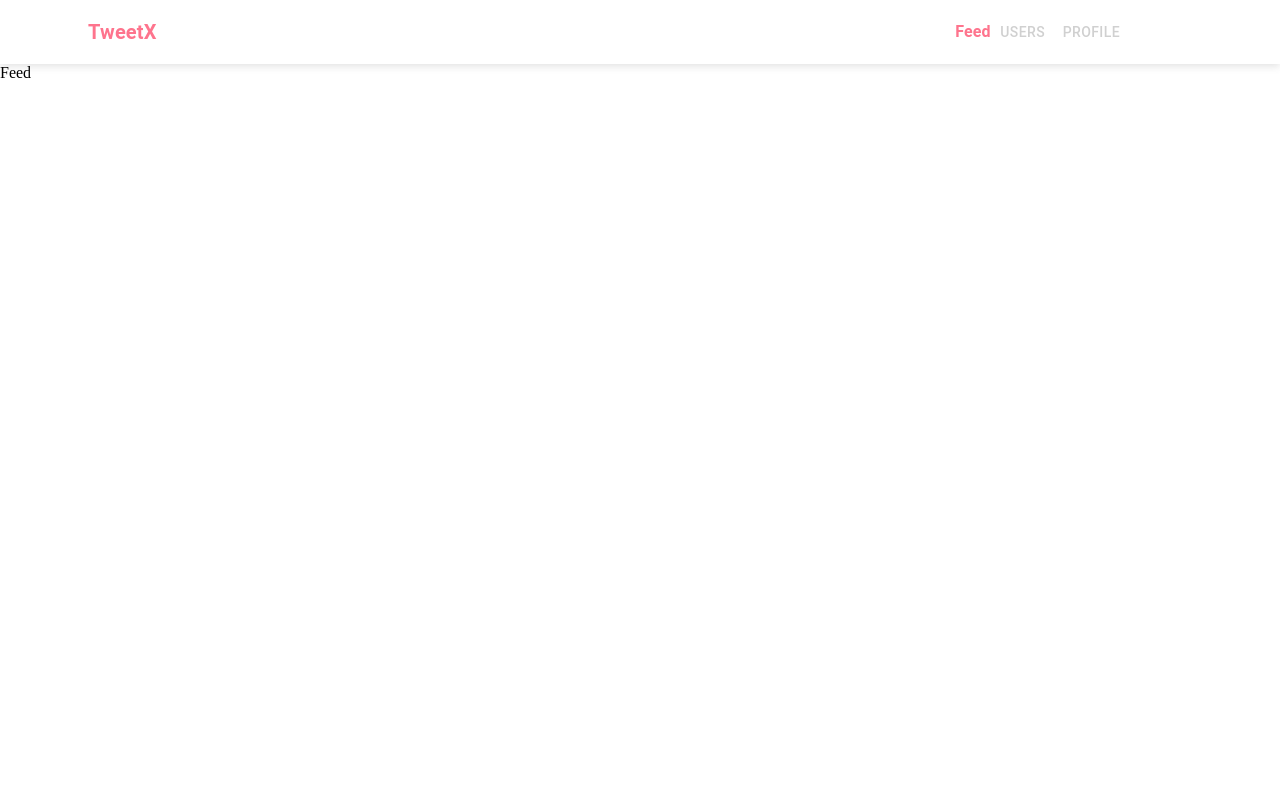
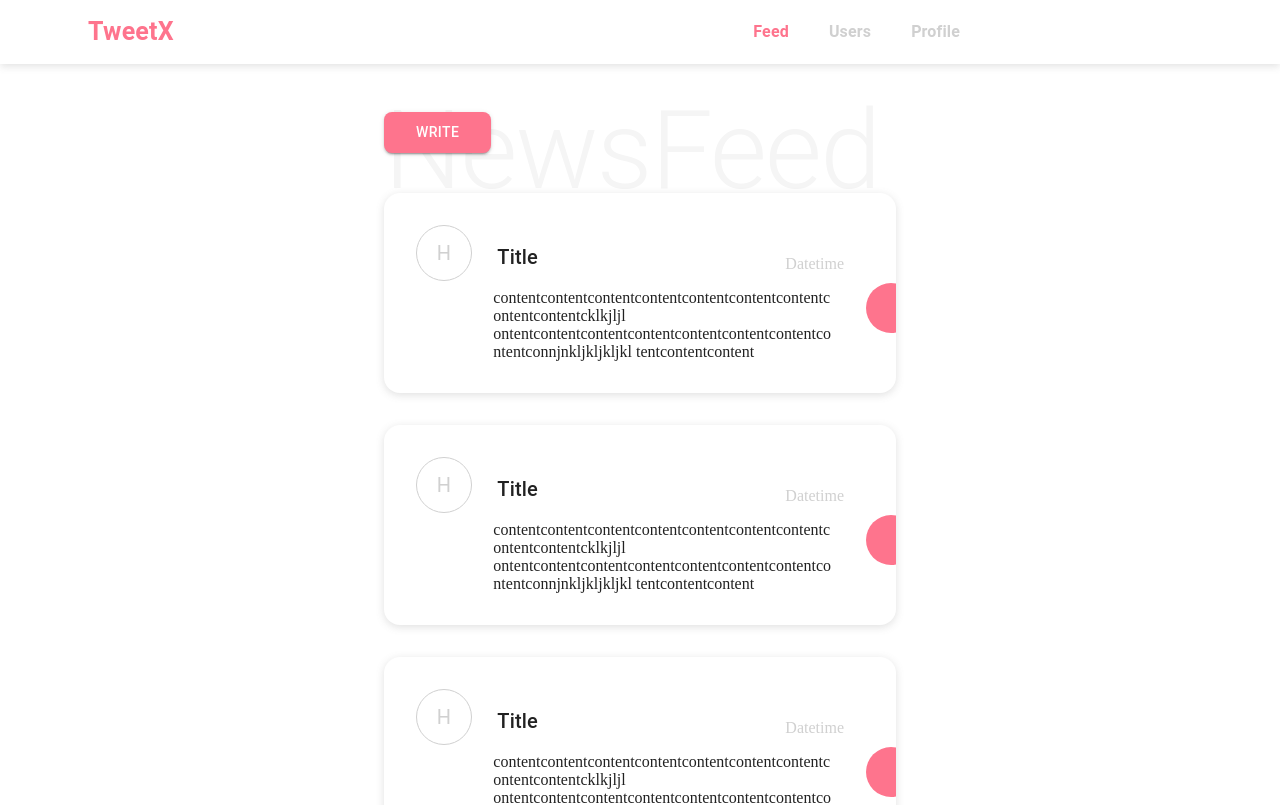
Before and after one commit to nati589/TweetX, a React (Create React App) app: page / in a window 1280 px wide. Shown: the top 805 px of the page. Built offline with nearby package versions, Linux system fonts and the light colour scheme.

Commit message:
User Page Card

```diff
--- a/src/App.js
+++ b/src/App.js
@@ -3,6 +3,8 @@ import Header from "./components/Header";
 import { theme } from "./styles/theme";
 import { Route, Routes } from "react-router";
 import Feed from "./pages/Feed";
+import Users from "./pages/Users";
+import Profile from "./pages/Profile";
 
 function App() {
   return (
@@ -10,6 +12,8 @@ function App() {
       <Header />
       <Routes>
         <Route exact path="/" element={<Feed />}/>
+        <Route path="/users" element={<Users />}/>
+        <Route path="/profile" element={<Profile />}/>
       </Routes>
     </ThemeProvider>
   );
--- a/src/components/Header.jsx
+++ b/src/components/Header.jsx
@@ -1,42 +1,60 @@
-import { AppBar, Box, Button, Toolbar, Typography } from '@mui/material';
-import { Link } from "react-router-dom";
+import { AppBar, Box, Toolbar, Typography } from "@mui/material";
+import { NavLink } from "react-router-dom";
 
 export default function Header() {
-  // box-shadow: rgba(99, 99, 99, 0.2) 0px 2px 8px 0px;
   const customBoxShadow = "rgba(99, 99, 99, 0.2) 0px 2px 8px 0px";
   return (
-    <Box sx={{ flexGrow: 1 }}>
+    <Box sx={{ flexGrow: 1, mb: 14 }}>
       <AppBar
-        position="static"
-        color="transparent"
+        position="fixed"
         elevation={1}
-        sx={{ boxShadow: customBoxShadow }}
+        sx={{ boxShadow: customBoxShadow, bgcolor: 'white' }}
       >
-        <Toolbar sx={{ ml: 8, mr: 16 }}>
-          {/* <IconButton
-            size="large"
-            edge="start"
-            color="inherit"
-            aria-label="menu"
-            sx={{ mr: 2 }}
-          >
-            <MenuIcon />
-          </IconButton> */}
+        <Toolbar sx={{ ml: 8, mr: 32 }}>
           <Typography
             variant="h6"
             component="div"
             color="primary"
-            sx={{ flexGrow: 1, fontWeight: "bold" }}
+            sx={{ flexGrow: 1, fontWeight: "bold", fontSize: 25 }}
           >
             TweetX
           </Typography>
-          <Link to="/" style={{ textDecoration: "none" }}>
-            <Typography color="primary" sx={{ fontWeight: "bold" }}>
-              Feed
-            </Typography>
-          </Link>
-          <Button color="secondary">Users</Button>
-          <Button color="secondary">Profile</Button>
+          <NavLink
+            to="/"
+            style={({ isActive }) => {
+              return {
+                textDecoration: "none",
+                color: isActive ? "#fe748d" : "#d0d0d0",
+                marginRight: 40,
+              };
+            }}
+          >
+            <Typography sx={{ fontWeight: "bold" }}>Feed</Typography>
+          </NavLink>
+          <NavLink
+            to="/users"
+            style={({ isActive }) => {
+              return {
+                textDecoration: "none",
+                color: isActive ? "#fe748d" : "#d0d0d0",
+                marginRight: 40,
+              };
+            }}
+          >
+            <Typography sx={{ fontWeight: "bold" }}>Users</Typography>
+          </NavLink>
+          <NavLink
+            to="/profile"
+            style={({ isActive }) => {
+              return {
+                textDecoration: "none",
+                color: isActive ? "#fe748d" : "#d0d0d0",
+                marginRight: 40,
+              };
+            }}
+          >
+            <Typography sx={{ fontWeight: "bold" }}>Profile</Typography>
+          </NavLink>
         </Toolbar>
       </AppBar>
     </Box>
--- /dev/null
+++ b/src/components/TweetCard.jsx
@@ -0,0 +1,52 @@
+import { Avatar, Box, Card, Grid, Typography } from "@mui/material";
+import React from "react";
+
+function TweetCard() {
+  const customBoxShadow = "rgba(99, 99, 99, 0.2) 0px 2px 8px 0px";
+
+  return (
+    <Card
+      elevation={0}
+      sx={{
+        boxShadow: customBoxShadow,
+        p: 4,
+        borderRadius: 4,
+        my: 4,
+        width: 1,
+        position: "relative",
+      }}
+    >
+      <Grid container spacing={2}>
+        <Grid item xs={2}>
+          <Avatar sx={{ width: 56, height: 56, bgcolor: 'white', color: '#d0d0d0', border: '1px solid #d0d0d0' }}>H</Avatar>
+        </Grid>
+        <Grid item xs={10}>
+          <Box
+            sx={{
+              display: "flex",
+              justifyContent: "space-between",
+              px: 1 / 2,
+              py: 2,
+              mr: 2,
+            }}
+          >
+            <Typography variant="h6">Title</Typography>
+            <Typography variant="p" color='secondary' sx={{ alignSelf: "flex-end" }}>
+              Datetime
+            </Typography>
+          </Box>
+          <Box sx={{ mr: 4, wordBreak: 'break-word'}}>
+            <Typography variant="p">
+              contentcontentcontentcontentcontentcontentcontentcontentcontentcklkjljl
+              ontentcontentcontentcontentcontentcontentcontentcontentconnjnkljkljkljkl
+              tentcontentcontent
+            </Typography>
+          </Box>
+        </Grid>
+      </Grid>
+      <Box sx={{position: 'absolute', right: '-4%', top: '45%', width: 50, height: 50, bgcolor: "#fe748d", borderRadius: 10}}></Box>
+    </Card>
+  );
+}
+
+export default TweetCard;
--- /dev/null
+++ b/src/components/UserCard.jsx
@@ -0,0 +1,65 @@
+import { Avatar, Box, Button, Card, Grid, Typography } from "@mui/material";
+import React from "react";
+
+function UserCard() {
+  return (
+    <Card
+      elevation={0}
+      sx={{
+        px: 4,
+        py: 2,
+        borderRadius: 4,
+        my: 2,
+        width: 1,
+        position: "relative",
+      }}
+    >
+      <Grid container spacing={1}>
+        <Grid item xs={2}>
+          <Avatar
+            sx={{
+              width: 56,
+              height: 56,
+              bgcolor: "white",
+              color: "#d0d0d0",
+              border: "1px solid #d0d0d0",
+            }}
+          >
+            H
+          </Avatar>
+        </Grid>
+        <Grid item xs={8}>
+          <Box
+            sx={{
+              px: 1 / 2,
+              py: 0,
+              mr: 2
+            }}
+          >
+            <Typography variant="h6">Title</Typography>
+            <Typography variant="p" color="secondary">
+              Datetime
+            </Typography>
+          </Box>
+        </Grid>
+        <Grid item xs={2} sx={{ display: 'flex', alignItems: 'center' }}>
+          <Button
+            variant="contained"
+            sx={{ color: "white", px: 4, py: 1, borderRadius: 1, fontSize: 10, textTransform: 'none' }}
+            disableElevation={true}
+          >
+            Follow
+          </Button>
+          {/* <Button
+            sx={{ textTransform: 'none', color: "black", px: 4, py: 1, borderRadius: 1, fontSize: 14 }}
+            disableElevation={true}
+          >
+            Following
+          </Button> */}
+        </Grid>
+      </Grid>
+    </Card>
+  );
+}
+
+export default UserCard;
--- a/src/pages/Feed.jsx
+++ b/src/pages/Feed.jsx
@@ -1,9 +1,37 @@
-import React from 'react'
+import { Box, Button, Typography } from "@mui/material";
+import React from "react";
+import TweetCard from "../components/TweetCard";
 
 function Feed() {
   return (
-    <div>Feed</div>
-  )
+    <Box sx={{ position: "relative", mx: "30%" }}>
+      <Button
+        variant="contained"
+        sx={{ color: "white", px: 4, py: 1, borderRadius: 2, fontSize: 14 }}
+      >
+        Write
+      </Button>
+      <Typography
+        color="whitesmoke"
+        variant="h1"
+        sx={{
+          w: 1,
+          position: "absolute",
+          top: -25,
+          zIndex: -1,
+          fontSize: 110,
+        }}
+      >
+        NewsFeed
+      </Typography>
+      <Box sx={{ w: 1, pt: 1 }}>
+        <TweetCard />
+        <TweetCard />
+        <TweetCard />
+        <TweetCard />
+      </Box>
+    </Box>
+  );
 }
 
-export default Feed
+export default Feed;
--- a/src/pages/Users.jsx
+++ b/src/pages/Users.jsx
@@ -1,8 +1,26 @@
+import { Box, Divider } from '@mui/material'
 import React from 'react'
+import UserCard from '../components/UserCard'
 
 function Users() {
   return (
-    <div>Users</div>
+    <Box sx={{ position: "relative", mx: "30%" }}>
+      <Box sx={{ w: 1, pt: 1 }}>
+        <UserCard />
+        <Divider />
+        <UserCard />
+        <Divider />
+        <UserCard />
+        <Divider />
+        <UserCard />
+        <Divider />
+        <UserCard />
+        <Divider />
+        <UserCard />
+        <Divider />
+
+      </Box>
+    </Box>
   )
 }
 
--- a/src/styles/theme.jsx
+++ b/src/styles/theme.jsx
@@ -8,6 +8,9 @@ export const theme = createTheme({
         },
         secondary: {
             main: '#d0d0d0',
+        },
+        action: {
+            active: '#fe748d'
         }
     }
 })
```
Also changed, not shown: src/styles/style.css (line endings or trailing spaces).
